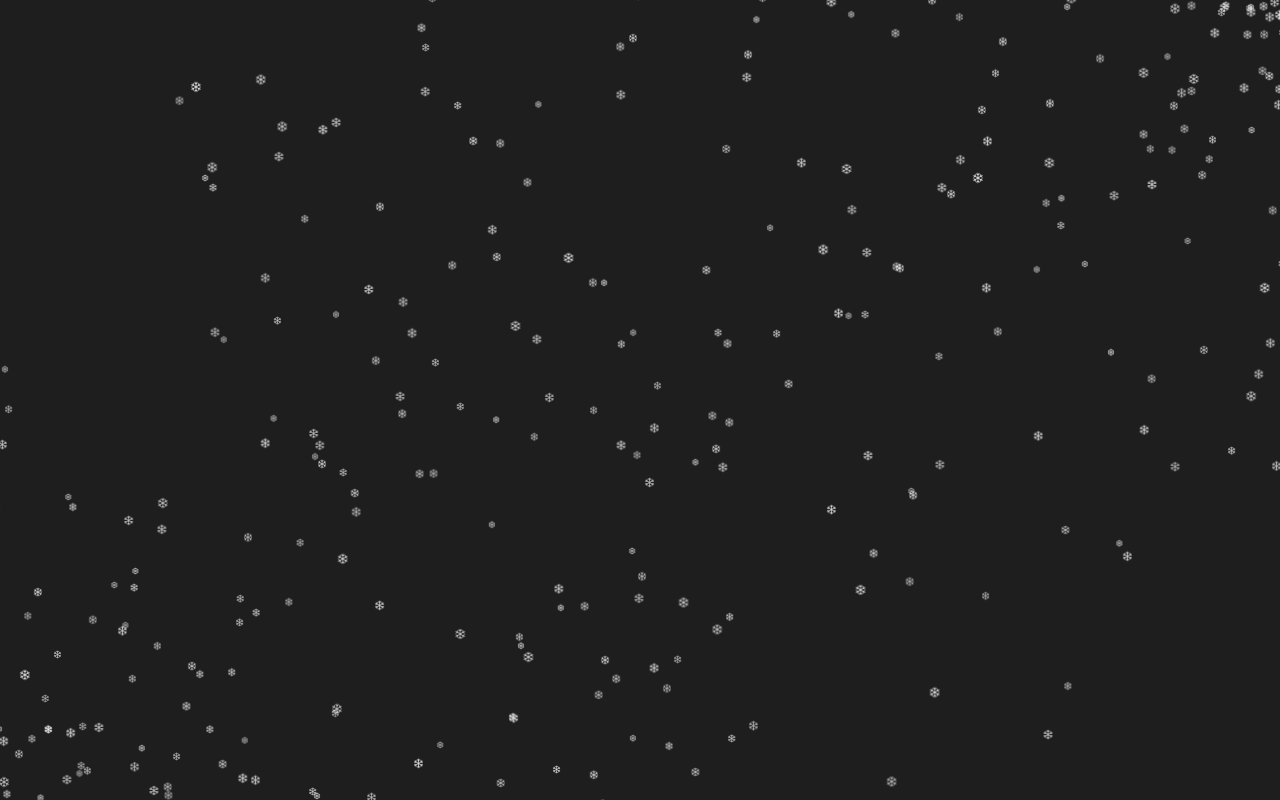
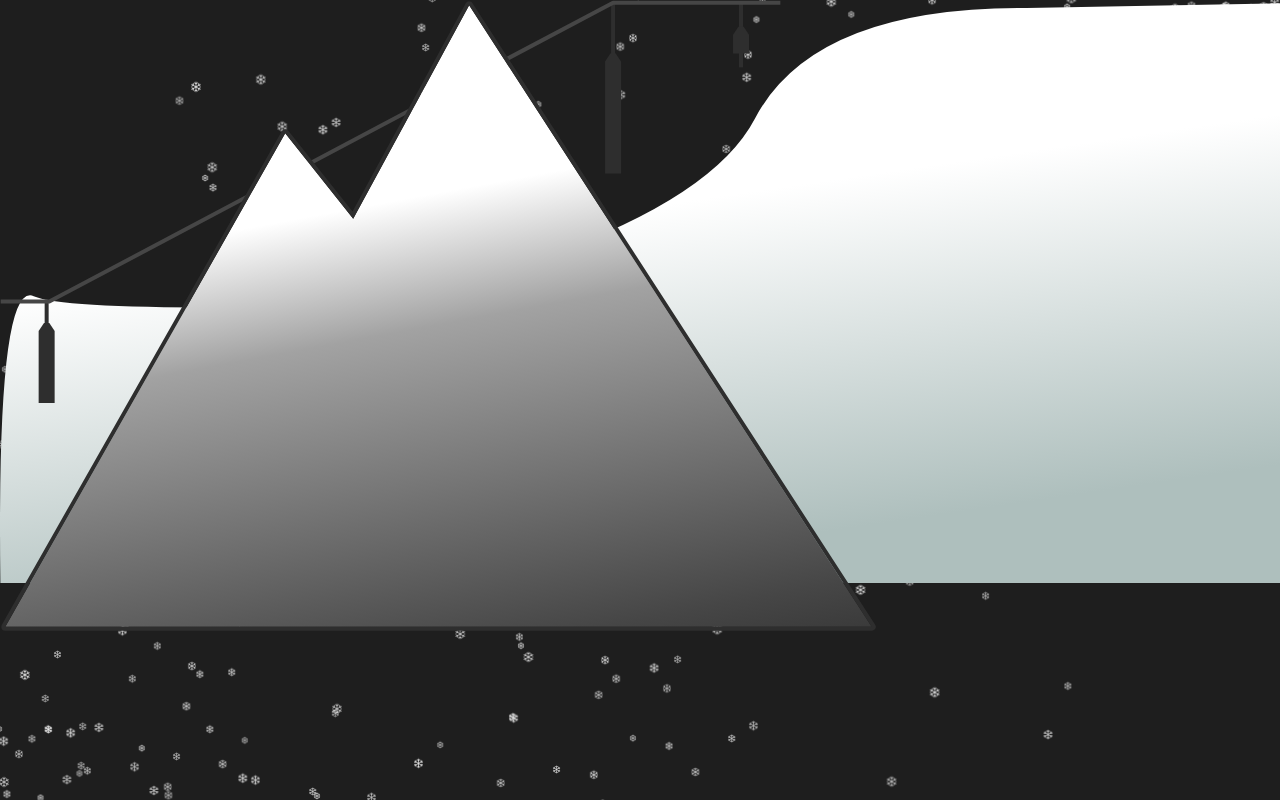
Before and after one commit to DJ-Laser/relaxing-scene, a plain HTML site: page index.html in a window 1280 px wide. Drawn offline with Linux system fonts and the light colour scheme.

Commit message:
add svgs

```diff
--- a/index.html
+++ b/index.html
@@ -14,9 +14,15 @@
         <img class="snowflake" src="svg/snowflake.svg">
       </template>
     </div>
-    <div class="parallax-layer"></div>
-    <div class="parallax-layer"></div>
-    <div class="parallax-layer"></div>
+    <div class="parallax-layer">
+      <img class="snowflake" src="svg/Slope.svg">
+    </div>
+    <div class="parallax-layer">
+      <img class="snowflake" src="svg/Ski Lift.svg">
+    </div>
+    <div class="parallax-layer">
+      <img class="snowflake" src="svg/Mountain.svg">
+    </div>
   </div>
   <script src="script.js" defer="true"></script>
 </body>
```
Also changed, not shown: svg/Mountain.svg (added), svg/Ski Lift.svg (added), svg/Slope.svg (added).
